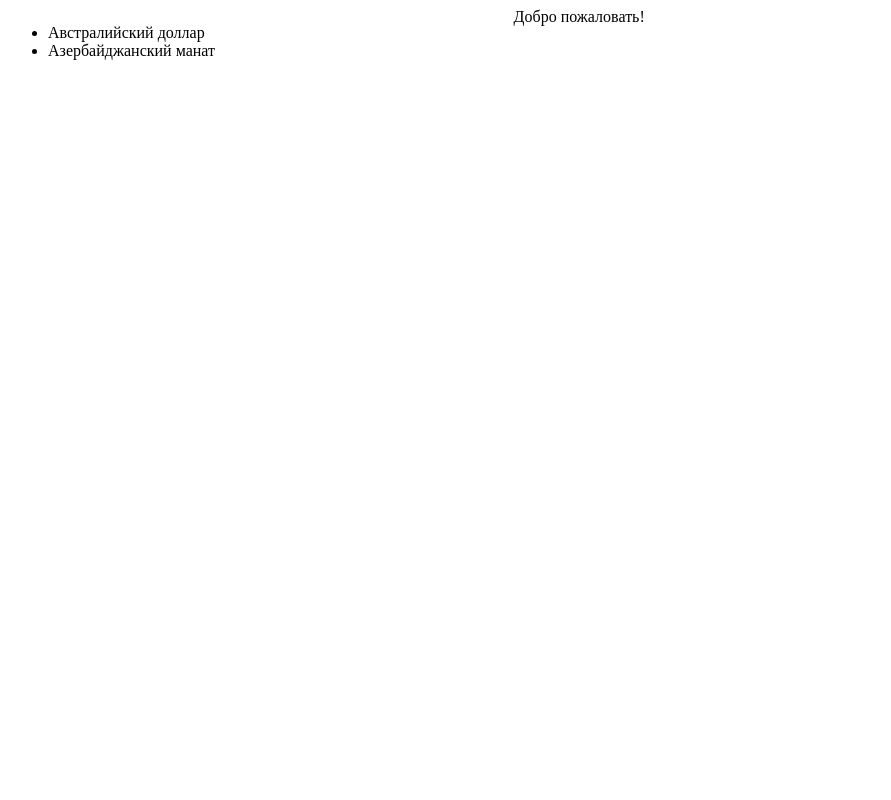
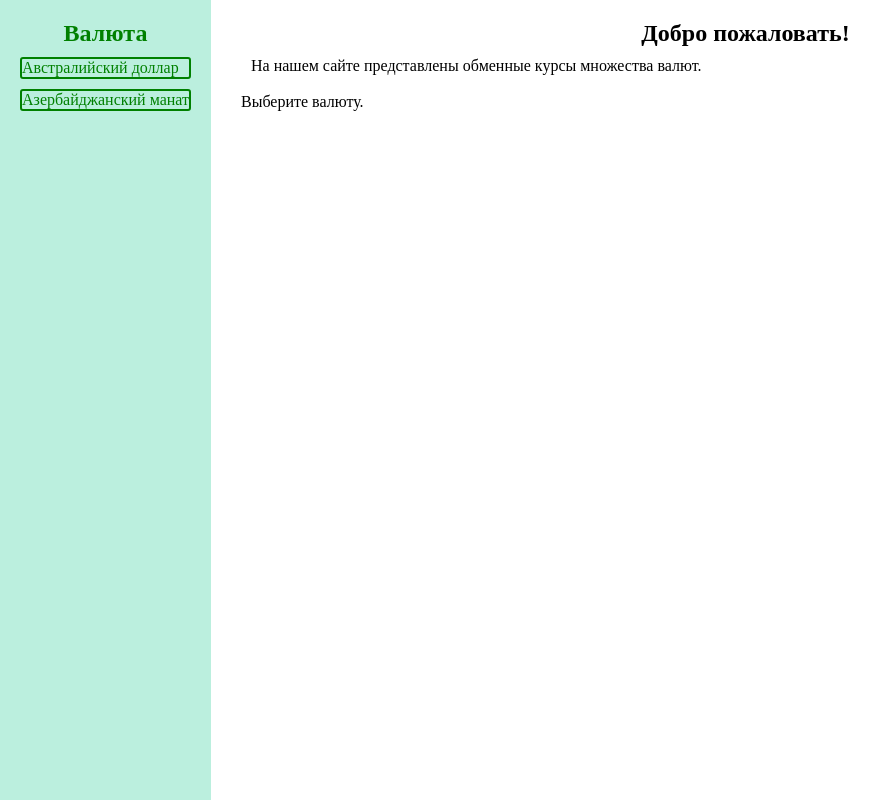
Before and after one commit to Solodkih/exchange-rate, a Vue app: page / in a window 1280 px wide. Shown: the whole page, without its empty margins (0-891 px from the left). Built offline with nearby package versions, Linux system fonts and the light colour scheme.

Commit message:
-add style reset default style -change name NavBar->LeftSide -add link -create start view

```diff
--- a/src/App.vue
+++ b/src/App.vue
@@ -1,14 +1,16 @@
 <template>
   <div class="container">
     <div class="left-side-bar">
-      <NavBar :currencies="currencies" />
+      <LeftSide :currencies="currencies" />
     </div>
-    <RouterView />
+    <div class="mainView">
+      <RouterView />
+    </div>
   </div>
 </template>
 
 <script setup>
-import NavBar from "./component/NavBar.vue";
+import LeftSide from "./component/LeftSide.vue";
 import { ref } from "vue";
 import data from "./data";
 
@@ -16,11 +18,49 @@ const currencies = ref(data);
 </script>
 
 <style>
+html,
+body,
+#app {
+  height: 100%;
+}
+
+*,
+*::before,
+*::after {
+  box-sizing: border-box;
+}
+
+ol,
+ul {
+  list-style: none;
+}
+* {
+  padding: 0px;
+  margin: 0px;
+  border: none;
+}
+
+a,
+a:link,
+a:visited {
+  text-decoration: none;
+}
+a:hover {
+  text-decoration: none;
+}
+
 .container {
   display: flex;
   flex-wrap: nowrap;
+  height: 100%;
+  width: 100%;
 }
 .left-side-bar {
-  width: 40%;
+  flex-grow: 0;
+  flex-shrink: 0;
+}
+.mainView {
+  flex-grow: 1;
+  flex-shrink: 1;
 }
 </style>
--- /dev/null
+++ b/src/component/LeftSide.vue
@@ -0,0 +1,49 @@
+<template>
+  <aside class="leftSide">
+    <h2 class="leftSide__title" @click="handleClickTitleLeftSide">Валюта</h2>
+    <ul>
+      <li
+        class="leftSide__item"
+        :data-id="currency.id"
+        @click="handleClickCurrency"
+        v-for="currency in currencies"
+      >
+        {{ currency.name }}
+      </li>
+    </ul>
+  </aside>
+</template>
+
+<script setup>
+import { useRouter } from "vue-router";
+const router = useRouter();
+
+defineProps(["currencies"]);
+
+const handleClickTitleLeftSide = (event) => {
+  router.push({ path: "/" });
+};
+
+const handleClickCurrency = (event) => {
+  console.log(event.target.dataset?.id);
+  router.push({ path: `/currency/${event.target.dataset?.id}` });
+};
+</script>
+
+<style>
+.leftSide {
+  padding: 20px;
+  background-color: rgb(187, 239, 222);
+  height: 100%;
+  color: green;
+}
+.leftSide__title {
+  text-align: center;
+}
+
+.leftSide__item {
+  margin-top: 10px;
+  border: 2px solid green;
+  border-radius: 3px;
+}
+</style>
--- a/src/component/NavBar.vue
+++ /dev/null
@@ -1,15 +0,0 @@
-<template>
-  <nav>
-    <ul>
-      <li v-for="currency in currencies">
-        {{ currency.name }}
-      </li>
-    </ul>
-  </nav>
-</template>
-
-<script setup>
-defineProps(["currencies"]);
-</script>
-
-<style></style>
--- a/src/component/StartView.vue
+++ b/src/component/StartView.vue
@@ -1,7 +1,23 @@
 <template>
-  <div>Добро пожаловать!</div>
+  <div class="startView">
+    <h2 class="startView__title">Добро пожаловать!</h2>
+    <p class="startView__text">
+      На нашем сайте представлены обменные курсы множества валют. <br /><br />Выберите валюту.
+    </p>
+  </div>
 </template>
 
 <script setup></script>
 
-<style></style>
+<style>
+.startView {
+  padding: 20px;
+}
+.startView__title {
+  text-align: center;
+}
+.startView__text {
+  text-indent: 10px;
+  padding: 10px;
+}
+</style>
```
